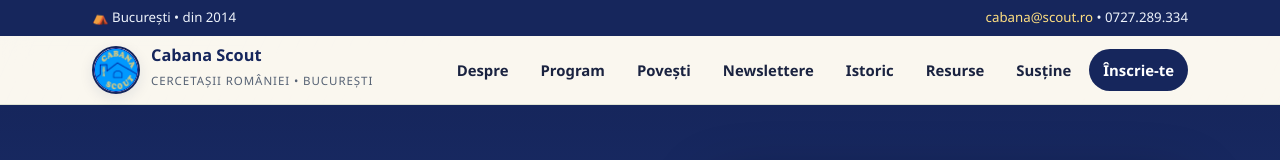
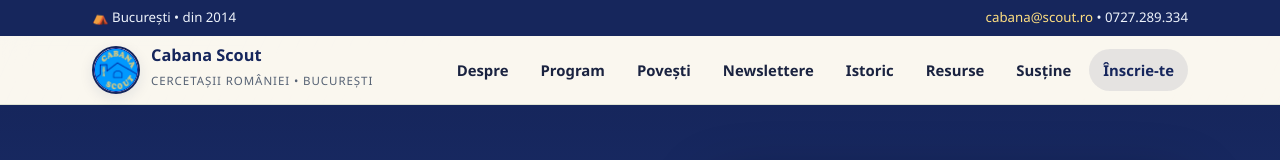
Before and after one commit to sebaptcd/cabanascout.ro, a website: page index.html in a window 1280 px wide. Shown: the top 160 px of the page. Drawn offline with Linux system fonts and the light colour scheme.

Commit message:
CTA Inscrie-te in nuanta transparenta, distinct de pastila activa

```diff
--- a/assets/css/main.css
+++ b/assets/css/main.css
@@ -37,8 +37,8 @@ nav.menu{margin-left:auto;display:flex;gap:4px;align-items:center;flex-wrap:wrap
 nav.menu a{text-decoration:none;color:var(--ink);font-weight:600;font-size:.93rem;padding:9px 14px;border-radius:999px}
 nav.menu a:hover{background:#e4ebf7}
 nav.menu a[aria-current="page"]{background:var(--navy);color:#fff}
-nav.menu a.cta{background:var(--navy);color:#fff}
-nav.menu a.cta:hover{background:var(--navy-2)}
+nav.menu a.cta{background:rgba(22,38,92,.09);color:var(--navy)}
+nav.menu a.cta:hover{background:rgba(22,38,92,.16)}
 .burger{display:none;margin-left:auto;border:1px solid var(--line);background:#fff;border-radius:10px;padding:8px 12px;font-size:1.15rem;cursor:pointer;color:var(--navy)}
 
 /* hero */
```
